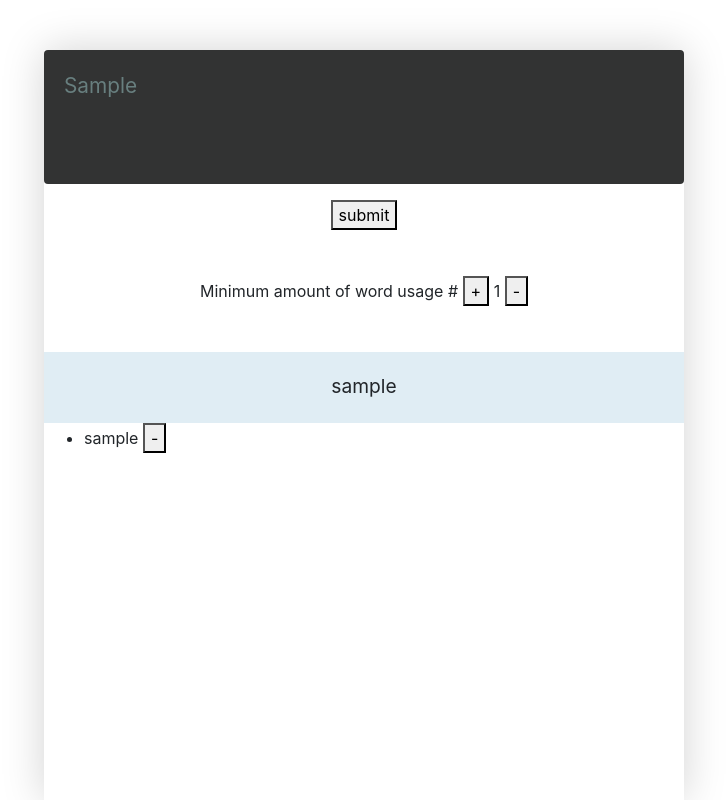
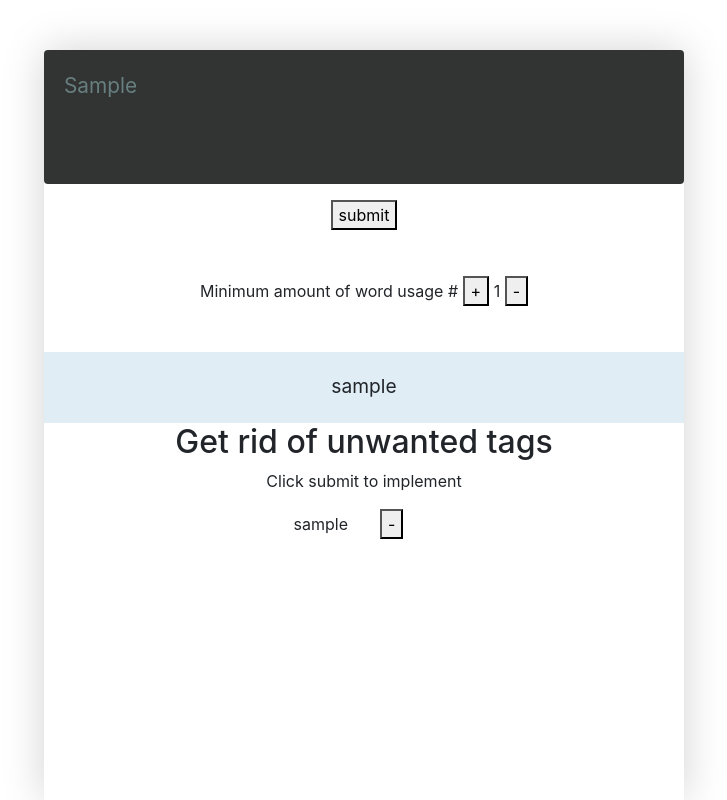
Before and after one commit to smilingkite/tag-cloud, a Vue app: page / in a window 1280 px wide. Both pictures are taken after typing "Sample" into the empty fields and a click on the button "submit". Shown: the whole page, without its empty margins (276-1003 px from the left). Built offline with nearby package versions, Linux system fonts and the light colour scheme.

Commit message:
formatting & user instruction

```diff
--- a/src/components/filterTags.vue
+++ b/src/components/filterTags.vue
@@ -1,8 +1,11 @@
 <template>
   <div>
-    <ul class="filtertags">
-      <li v-for="tag in tags" :key="tag.id"> {{tag.name}} <button v-on:click.prevent="$store.dispatch('filterTag', tag.name)">-</button></li>
-    </ul>
+    <h2>Get  rid of unwanted tags</h2>
+    <p>Click submit to implement</p>
+    <table class="filtertags">
+
+      <tr v-for="tag in tags" :key="tag.id"> <td class="tag">{{tag.name}}</td><td> <button v-on:click.prevent="$store.dispatch('filterTag', tag.name)">-</button></td></tr>
+    </table>
   </div>
 </template>
 
@@ -16,4 +19,17 @@
   }
 </script>
 <style scoped>
+h2, p {
+  text-align: center;
+}
+td {
+  padding: 0 1em;
+}
+td.tag {
+  text-align: right;
+  width: 50%;
+}
+table {
+  width: 100%;
+}
 </style>
```
